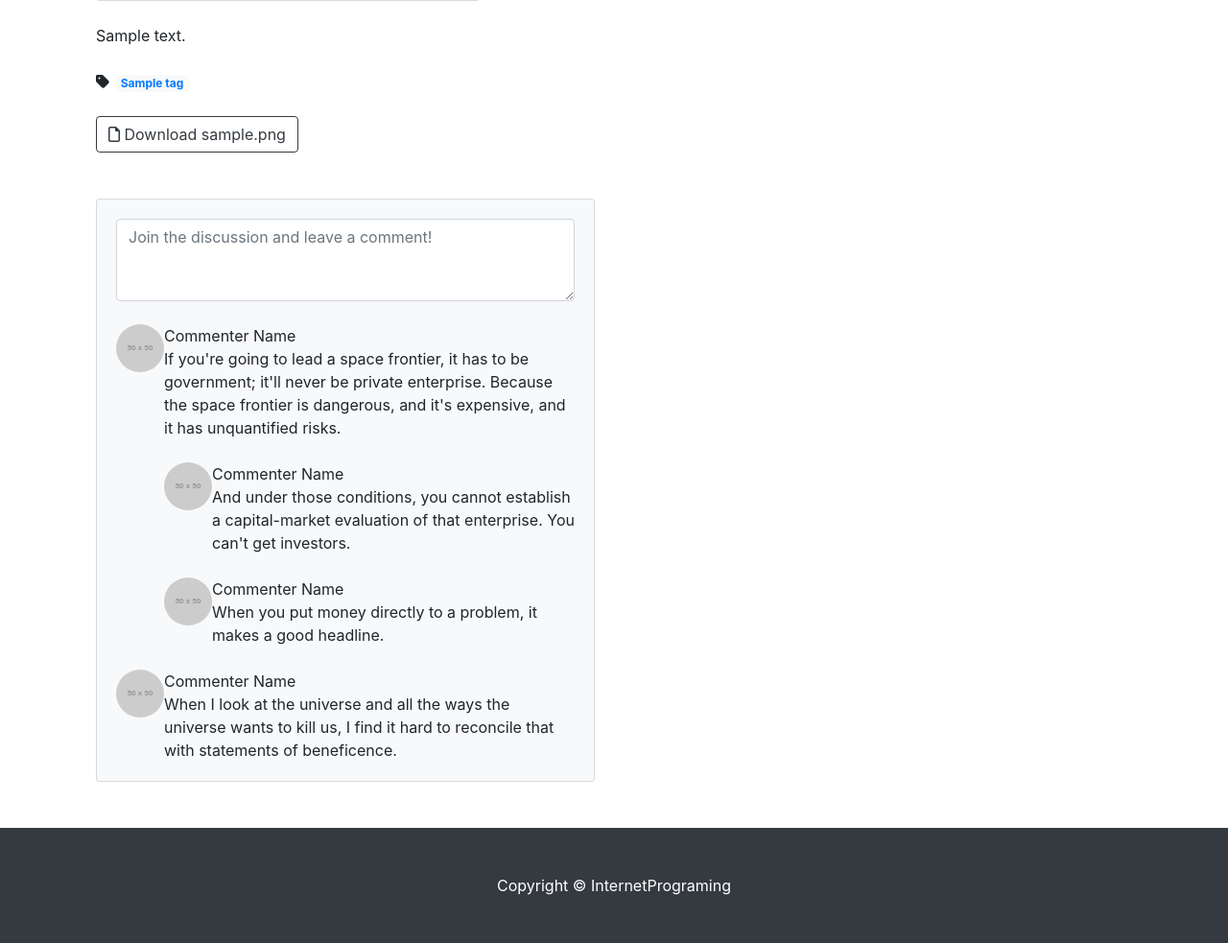
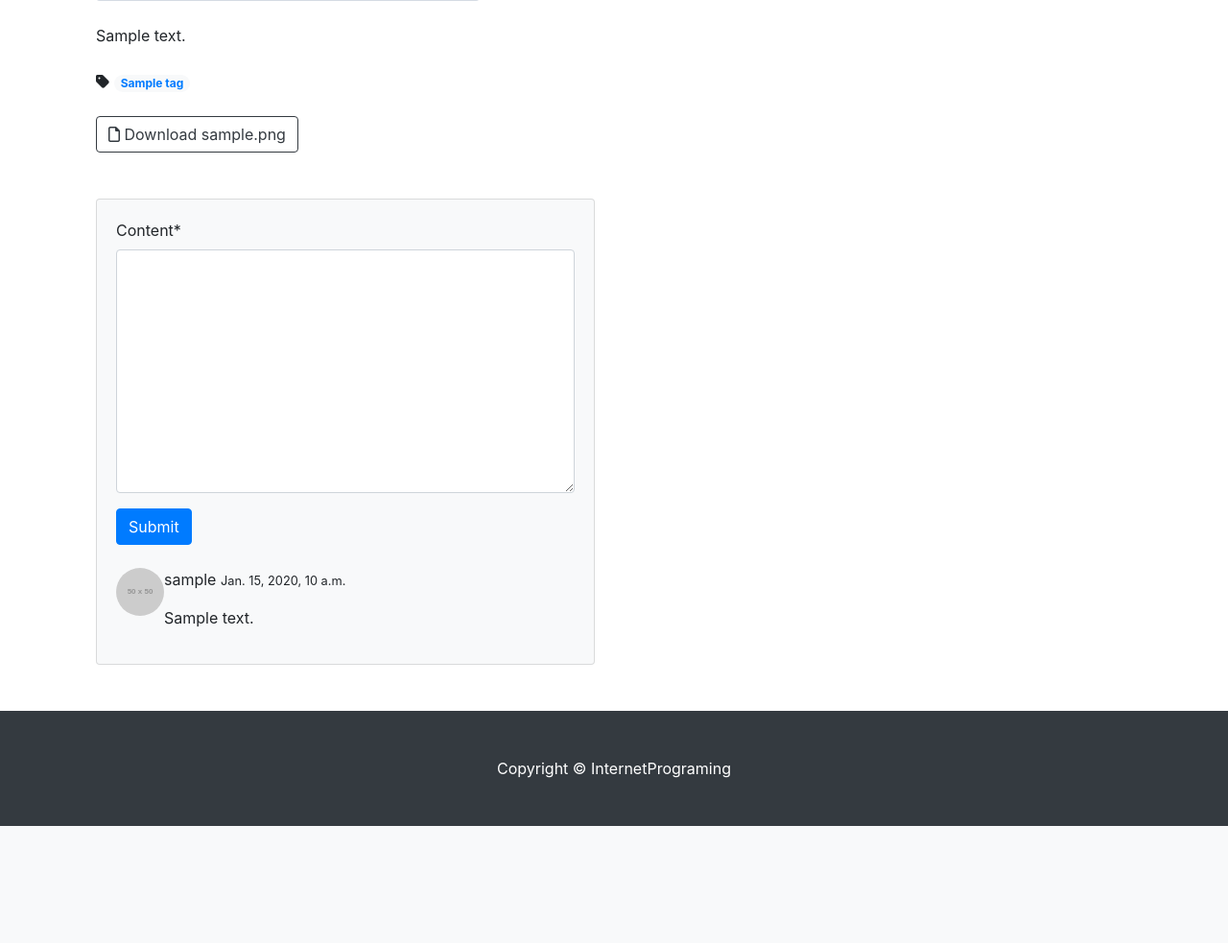
Before and after one commit to RhoSeungA/Django_Blog2, a Django app: page /blog/1/ in a window 1280 px wide. Shown: the part 567-1550 px from the top of the page at 96% size. After the commit the page ends 1428 px from the top, so only its background shows below. Run offline with Django 4.2, Linux system fonts and the light colour scheme; a user stored in the database is signed in; tables that the repository leaves empty hold one stand-in row (values such as "Sample post"); grey boxes marked "Sample" are stand-in pictures; grey boxes labelled with a size stand in for pictures from a placeholder-image service; some libraries are stand-ins or nearby versions.

Commit message:
글 작성 품 구현하기

```diff
--- a/blog/admin.py
+++ b/blog/admin.py
@@ -1,5 +1,5 @@
 from django.contrib import admin
-from .models import Post, Category,Tag
+from .models import Post, Category,Tag ,Comment
 
 
 # Register your models here.
@@ -14,3 +14,6 @@ class TagAdmin(admin.ModelAdmin):
     prepopulated_fields = {'slug' : ('name',)}
 
 admin.site.register(Tag,TagAdmin)
+
+
+admin.site.register(Comment)
--- /dev/null
+++ b/blog/forms.py
@@ -0,0 +1,7 @@
+from .models import Comment
+from django import forms
+
+class CommentForm(forms.ModelForm):
+    class Meta:
+        model = Comment
+        fields = ('content', )
--- a/blog/models.py
+++ b/blog/models.py
@@ -5,6 +5,8 @@ import os
 
 
 # Create your models here.
+
+
 class Tag(models.Model):
     name=models.CharField(max_length=50,unique=True)
     slug = models.SlugField(max_length=200, unique=True, allow_unicode=True)  # 한글허용?
@@ -64,3 +66,16 @@ class Post(models.Model):
         return self.get_file_name().split('.')[-1] #~.txt 나 ~.xlsx 여기서 확장자만 분리해야함. split으로 분리
         #a.txt이면,,, [0]은 a이고, [1]은 txt
         #근데 문제는 a.b.x.txt 같은 형태고 있음, 따라서 -1로 해주는 것이 좋음.
+
+class Comment(models.Model):
+    post = models.ForeignKey(Post, on_delete=models.CASCADE)
+    author = models.ForeignKey(User,on_delete=models.CASCADE)
+    content = models.TextField()
+    created_at = models.DateTimeField(auto_now_add=True)
+    modified_at= models.DateTimeField(auto_now=True)
+
+    def __str__(self):
+        return f'{self.author} : {self.content}'
+
+    def get_absolute_url(self):
+        return f'{self.post.get_absolute_url()}#comment-{self.pk}'
--- a/blog/templates/blog/post_detail.html
+++ b/blog/templates/blog/post_detail.html
@@ -1,5 +1,5 @@
 {% extends 'blog/base.html' %}
-
+{% load crispy_forms_tags %}
 {% block head_title %}
     {{ post.title }}
 {% endblock %}
@@ -52,7 +52,7 @@
                                 <i class="fas fa-tag"></i>
                                 {% for t in post.tags.iterator %}
                                 <span class="badge badge-pill badge-light">
-                                    <a href="{{ t.get_absolute_url }}">{{ t }}<a/>
+                                    <a href="{{ t.get_absolute_url }}">{{ t }}</a>
                                 </span>
                                 {% endfor %}
                                 <br><br>
@@ -79,41 +79,41 @@
                     <div id="comment-area" class="mb-5">
                         <div class="card bg-light">
                             <div class="card-body">
+                                {% if user.is_authenticated %}
                                 <!-- Comment form-->
-                                <form class="mb-4"><textarea class="form-control" rows="3" placeholder="Join the discussion and leave a comment!"></textarea></form>
-                                <!-- Comment with nested comments-->
-                                <div class="d-flex mb-4">
-                                    <!-- Parent comment-->
+                                <form class="mb-4" id="comment-form" method="post" action="{{ post.get_absolute_url }}new_comment/">
+                                  {% csrf_token %}
+                                   <div class="form-group">
+                                       {{ comment_form | crispy }}
+                                   </div>
+<!--                                    button 실행하면, form action 실행 , -->
+                                    <button type="submit" class="btn btn-primary">Submit</button>
+                                </form>
+                                {% else %}
+                                    <a role="button" class="btn btn-dark btn-block btn-sm" href="#" data-toggle="modal" data-target="#loginModal">
+                                        Log in and Leave a comment
+                                    </a>
+                                <br>
+                                {% endif %}
+
+                                {% if post.comment_set.exists %}
+
+                                <!-- Single comment-->
+                                {% for comment in post.comment_set.iterator %}
+                                <div class="d-flex" id="comment-{{comment.pk}}">
                                     <div class="flex-shrink-0"><img class="rounded-circle" src="https://dummyimage.com/50x50/ced4da/6c757d.jpg" alt="..." /></div>
+
                                     <div class="ms-3">
-                                        <div class="fw-bold">Commenter Name</div>
-                                        If you're going to lead a space frontier, it has to be government; it'll never be private enterprise. Because the space frontier is dangerous, and it's expensive, and it has unquantified risks.
-                                        <!-- Child comment 1-->
-                                        <div class="d-flex mt-4">
-                                            <div class="flex-shrink-0"><img class="rounded-circle" src="https://dummyimage.com/50x50/ced4da/6c757d.jpg" alt="..." /></div>
-                                            <div class="ms-3">
-                                                <div class="fw-bold">Commenter Name</div>
-                                                And under those conditions, you cannot establish a capital-market evaluation of that enterprise. You can't get investors.
-                                            </div>
+                                        <div class="fw-bold">
+                                            {{ comment.author.username }}
+                                            <small class="text-mute">{{ comment.created_at }}</small>
                                         </div>
-                                        <!-- Child comment 2-->
-                                        <div class="d-flex mt-4">
-                                            <div class="flex-shrink-0"><img class="rounded-circle" src="https://dummyimage.com/50x50/ced4da/6c757d.jpg" alt="..." /></div>
-                                            <div class="ms-3">
-                                                <div class="fw-bold">Commenter Name</div>
-                                                When you put money directly to a problem, it makes a good headline.
-                                            </div>
-                                        </div>
+                                        <p>{{ comment.content | linebreaks }}</p>
                                     </div>
                                 </div>
-                                <!-- Single comment-->
-                                <div class="d-flex">
-                                    <div class="flex-shrink-0"><img class="rounded-circle" src="https://dummyimage.com/50x50/ced4da/6c757d.jpg" alt="..." /></div>
-                                    <div class="ms-3">
-                                        <div class="fw-bold">Commenter Name</div>
-                                        When I look at the universe and all the ways the universe wants to kill us, I find it hard to reconcile that with statements of beneficence.
-                                    </div>
-                                </div>
+                                {% endfor %}
+
+                                {% endif %}
                             </div>
                         </div>
                     </div>
--- a/blog/urls.py
+++ b/blog/urls.py
@@ -8,10 +8,12 @@ urlpatterns = [
     ## CBV
     path('',views.PostList.as_view()),
     path('<int:pk>/', views.PostDetail.as_view()),
+    path('<int:pk>/new_comment/',views.new_comment),
     path('create_post/' , views.PostCreate.as_view()),
     path('update_post/<int:pk>/',views.PostUpdate.as_view()),
     path('category/<str:slug>/',views.category_page),
     path('tag/<str:slug>/',views.tag_page),
 
 
+
 ]
--- a/blog/views.py
+++ b/blog/views.py
@@ -4,6 +4,9 @@ from django.views.generic import ListView,DetailView,CreateView,UpdateView ##장
 from django.contrib.auth.mixins import  LoginRequiredMixin,UserPassesTestMixin
 from django.core.exceptions import PermissionDenied
 from django.utils.text import slugify
+from .forms import CommentForm
+from django.shortcuts import get_object_or_404
+
 # Create your views here.
 
 ##def index(request): #render는 웹에서 보여지는...
@@ -116,6 +119,7 @@ class PostDetail(DetailView):
         context = super(PostDetail,self).get_context_data()
         context['categories'] = Category.objects.all()
         context['no_category_post_count'] = Post.objects.filter(category=None).count
+        context['comment_form'] = CommentForm
         return context
  #템플릿 모델명_detail.html : post_detail.html (이름 자동 생성) --> single_post_page 이름 수정
     #파라메터 --> 모델명 --> post
@@ -147,3 +151,20 @@ def tag_page(request,slug):
         'categories': Category.objects.all(),
         'no_category_post_count': Post.objects.filter(category=None).count
     })
+
+def new_comment(request,pk):
+    if request.user.is_authenticated:
+        post = get_object_or_404(Post,pk=pk)
+        #포스트 모델에서 pk=pk인거 가지고 오기
+        if request.method =='POST':
+            comment_form = CommentForm(request.POST)
+            if comment_form.is_valid():
+                comment = comment_form.save(commit=False)
+                comment.post = post
+                comment.author=request.user
+                comment.save()
+                return redirect(comment.get_absolute_url())
+        else: #GET으로 온 경우
+            return redirect(post.get_absolute_url())
+    else:
+        raise PermissionDenied
```
